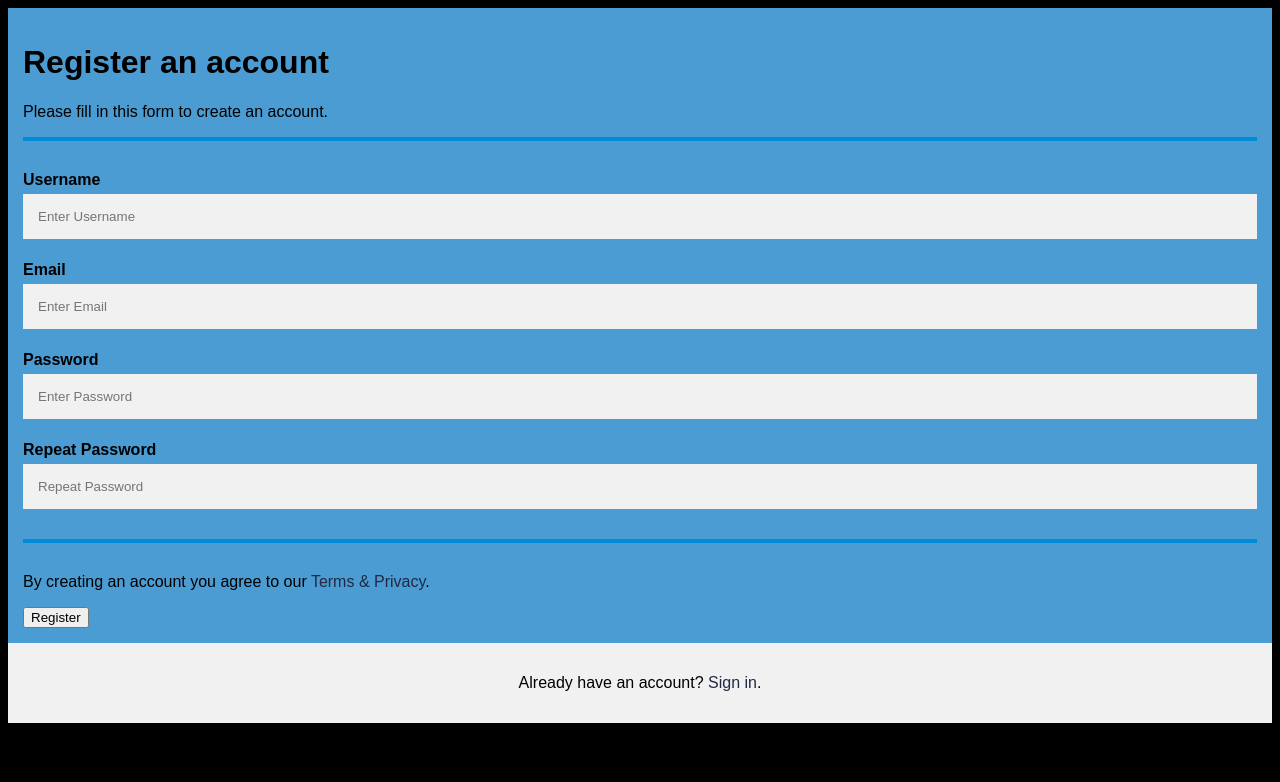
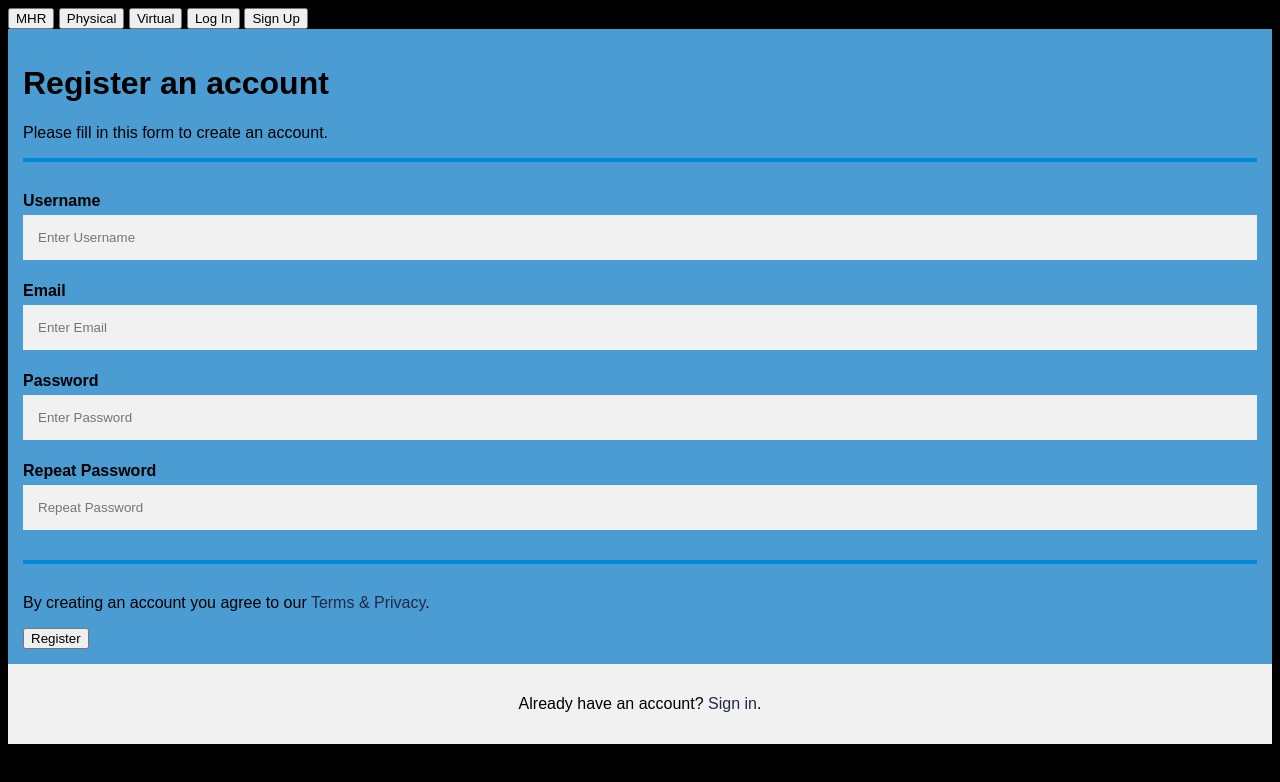
Before and after one commit to comp426-2022-spring/a99-mira, a website: page public/index.html in a window 1280 px wide. Drawn offline with Linux system fonts and the light colour scheme.

Commit message:
nav buttons

```diff
--- a/public/index.html
+++ b/public/index.html
@@ -6,6 +6,13 @@
 <script src="script.js"></script>
 </head>
 <body>
+    <nav>
+        <button id="home" onclick="div('home')">MHR</button>
+        <button id="physical" onclick="div('physical')">Physical</button>
+        <button id="virtual" onclick="div('virtual')">Virtual</button>
+        <button id="login" onclick="div('login')">Log In</button>
+        <button id="signup" onclick="div('signup')">Sign Up</button>
+      </nav>
 
 <form action="/app/register/">
   <div class="container">
--- a/public/style.css
+++ b/public/style.css
@@ -1,3 +1,7 @@
+div.hidden {
+    display: none;
+}
+
 body {
     font-family: Arial, Helvetica, sans-serif;
     background-color: black;
```
